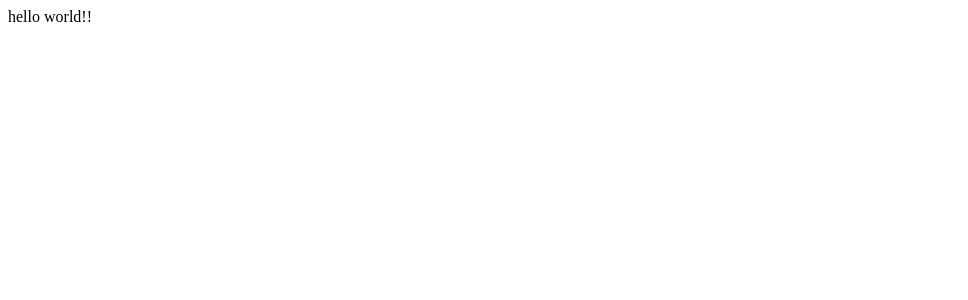
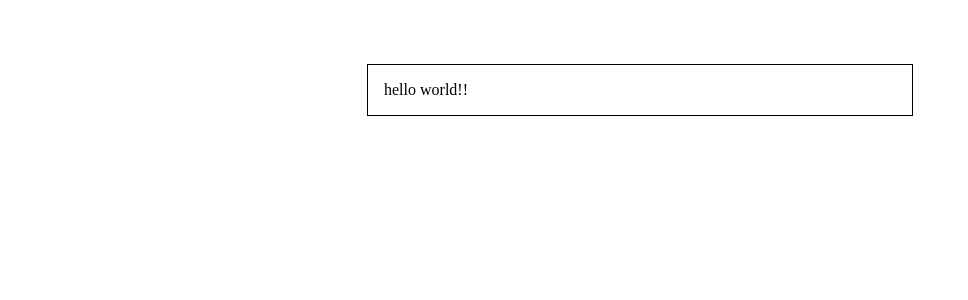
Before and after one commit to KimEui-hyeon/Todolist-react, a React app: page / in a window 1280 px wide. Shown: the top 300 px of the page, without its empty margins (0-968 px from the left). Built offline with nearby package versions, Linux system fonts and the light colour scheme; the HTML template or start-up script is replaced by a standard one.

Commit message:
Add sass

```diff
--- a/package.json
+++ b/package.json
@@ -17,6 +17,8 @@
     "clean-webpack-plugin": "^4.0.0-alpha.0",
     "css-loader": "^6.2.0",
     "html-webpack-plugin": "^5.3.2",
+    "sass": "^1.38.1",
+    "sass-loader": "^12.1.0",
     "style-loader": "^3.2.1",
     "webpack": "^5.51.1",
     "webpack-cli": "^4.8.0",
--- a/src/App.js
+++ b/src/App.js
@@ -1,9 +1,14 @@
 import React from 'react';
+import './App.scss';
 
 function App() {
+
+
   return(
-    <div>hello world!!</div>
-  )
+    <div className="asd">
+      hello world!!
+    </div>
+  );
 }
 
 export default App;
--- /dev/null
+++ b/src/App.scss
@@ -0,0 +1,9 @@
+$bl: black;
+//asd
+.asd {
+  width: 512px;
+  margin: 0 auto;
+  margin-top: 4rem;
+  border: 1px solid $bl;
+  padding: 1rem;
+}
--- a/webpack.config.js
+++ b/webpack.config.js
@@ -20,8 +20,12 @@ module.exports = {
         loader: 'babel-loader'
       },
       {
-        test: /\.css$/,
-        use: [{ loader: 'style-loader' }, { loader: 'css-loader' }]
+        test: /\.s[ac]ss$/i,
+        use: [
+          "style-loader",
+          "css-loader",
+          "sass-loader"
+        ]
       }
     ]
   },
```
Also changed, not shown: src/App.css (deleted), 1 other file (tests, documents, lock files or other folders).
